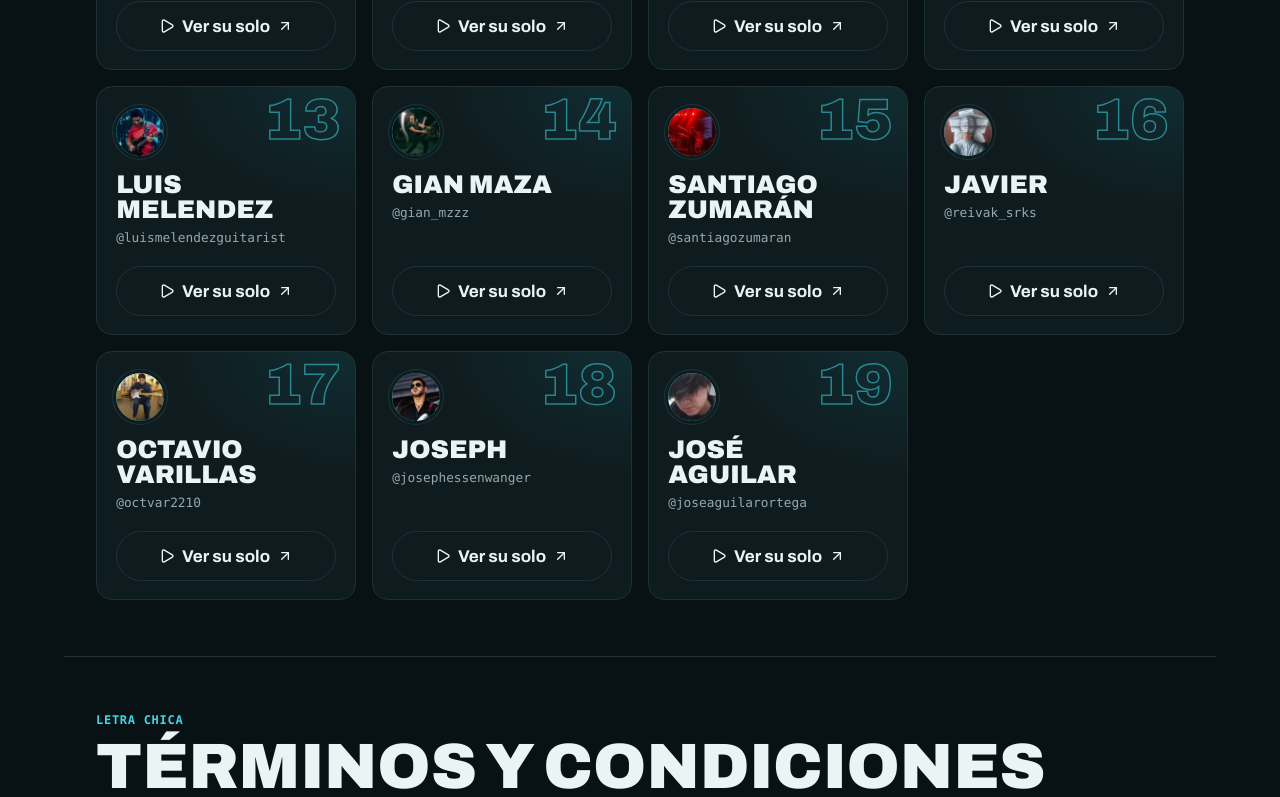
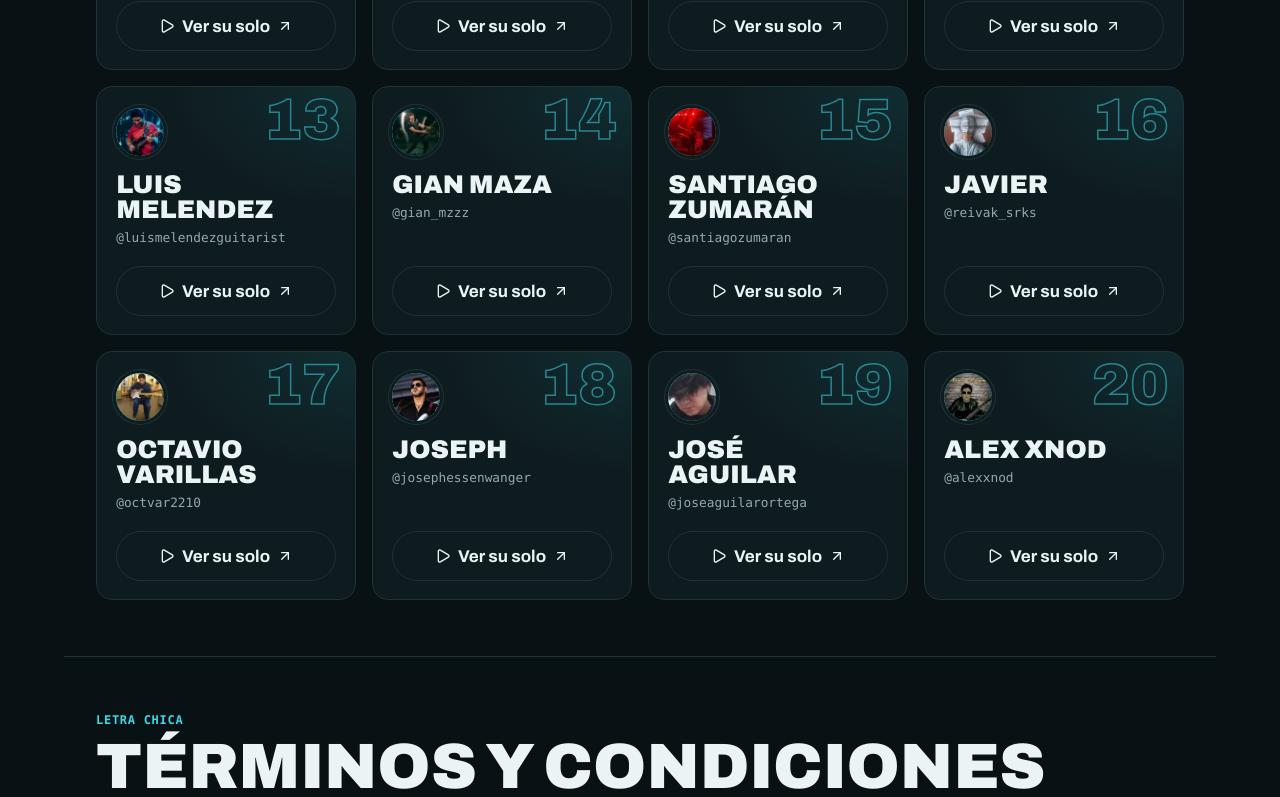
Before and after one commit to erp-project-dev/pg-tournament, a React (Vite) app: page / in a window 1280 px wide. Shown: the part 3820-4617 px from the top of the page. Built offline with nearby package versions, Linux system fonts and the light colour scheme; a web font is replaced by a local one.

Commit message:
feat: agregar participantes (1 nuevo)
Co-Authored-By: Claude Opus 5.5 <noreply@anthropic.com>

```diff
--- a/src/Landing.tsx
+++ b/src/Landing.tsx
@@ -110,6 +110,7 @@ const PARTICIPANTS = [
   { user: "octvar2210", name: "Octavio Varillas", reel: "https://www.instagram.com/p/DevFjTcBbhk/" },
   { user: "josephessenwanger", name: "Joseph", reel: "https://www.instagram.com/p/DevC7H2JKoJ/" },
   { user: "joseaguilarortega", name: "José Aguilar", reel: "https://www.instagram.com/p/DevOfUlIien/" },
+  { user: "alexxnod", name: "Alex Xnod", reel: "https://www.instagram.com/p/DevE8YtRdNu/" },
 ];
 
 const TERMS = [
```
Also changed, not shown: public/participants/alexxnod.webp (added).
